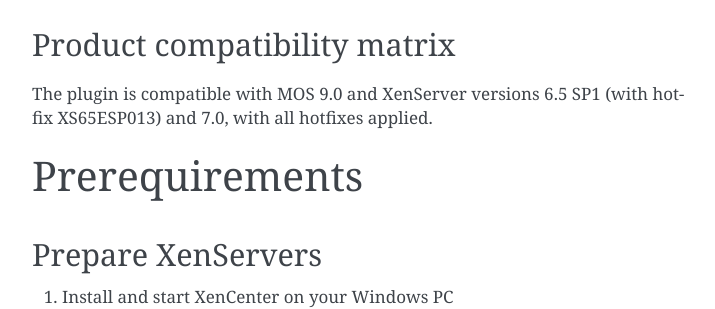
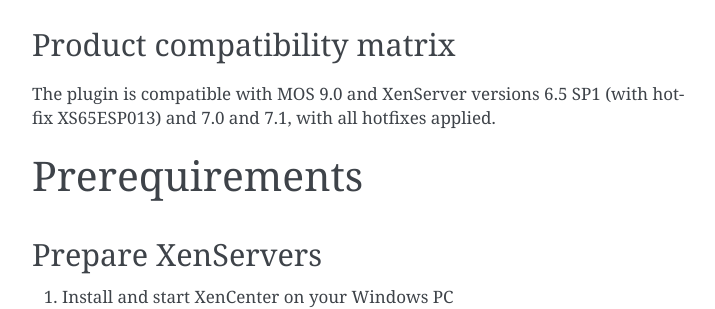
Before and after one commit to openstack-archive/fuel-plugin-xenserver, a Sphinx documentation site: the page built from doc/source/test-plan.rst, in a window 1280 px wide and 900 px high, scrolled down 1553 px. Shown: the part 178-487 px from the top of the window, without its empty margins (388-1103 px from the left). Built offline with Sphinx 7.4.7, drawn with Linux system fonts in a browser that asks for light colours; some of the changed text lies outside the part shown.

Commit message:
Modify document for MOS9.2
With MOS9.2 we add new feature support, e.g. vif hotplug and vm
live migration and also support XenServer Ely, this patch is to
modify our documents for these

Change-Id: I2d596d31afad312637b53b93907d9180ce22cf95

```diff
--- a/doc/source/description.rst
+++ b/doc/source/description.rst
@@ -8,7 +8,7 @@
 Requirement               Version/Comment
 ========================= ============================
 Fuel                      9.0
-XenServer                 6.5+XS65ESP013 and 7.0
+XenServer                 6.5+XS65ESP013 and 7.0 and 7.1
 XenServer plugin for Fuel @PLUGIN_VERSION@
 ========================= ============================
 
--- a/doc/source/guide.rst
+++ b/doc/source/guide.rst
@@ -18,7 +18,7 @@
 
    - Other service nodes (e.g. storage node) can also be created as virtual machines, but this is not required
 
-2. Download and install XenServer 6.5/7.0 and HIMN tool, a XenServer plugin, as install guide mentioned. Use it for future VM creation and network configuration.
+2. Download and install XenServer 6.5/7.0/7.1 and HIMN tool, a XenServer plugin, as install guide mentioned. Use it for future VM creation and network configuration.
 
 3. While many networking setups are expected to work, the following setup is known to work:
 
--- a/doc/source/relnotes.rst
+++ b/doc/source/relnotes.rst
@@ -5,6 +5,8 @@
 -------------
 
 * Works with Fuel 9.0
+* Add vif hot plug support
+* Add live migration support
 
 Version 3.1
 -------------
--- a/doc/source/test-plan.rst
+++ b/doc/source/test-plan.rst
@@ -68,7 +68,7 @@
 ----------------------------
 
 The plugin is compatible with MOS 9.0 and XenServer versions 6.5 SP1
-(with hotfix XS65ESP013) and 7.0, with all hotfixes applied.
+(with hotfix XS65ESP013) and 7.0 and 7.1, with all hotfixes applied.
 
 
 Prerequirements
```
Also changed, not shown: other parts of doc/source/test-plan.rst (+5 -3 lines), doc/source/test-report.rst (+5 -3 lines).
